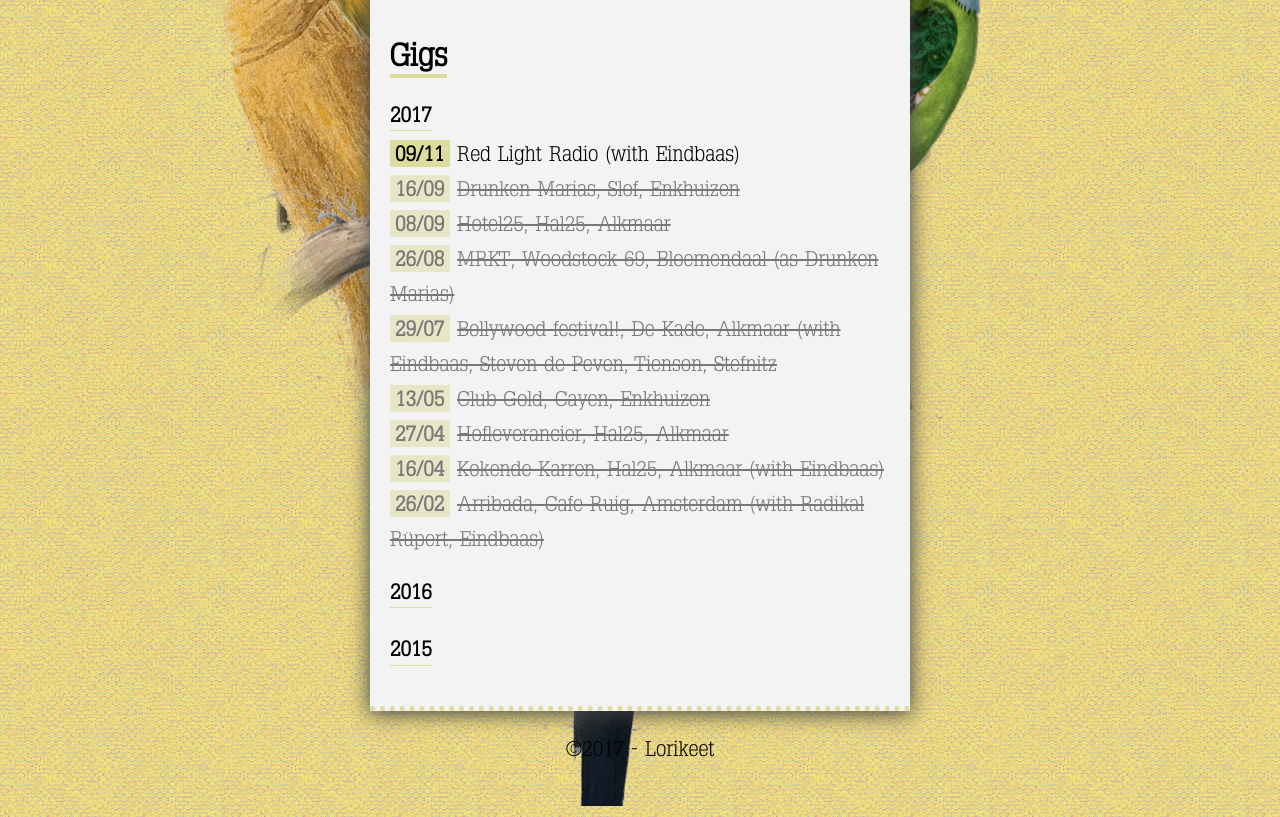
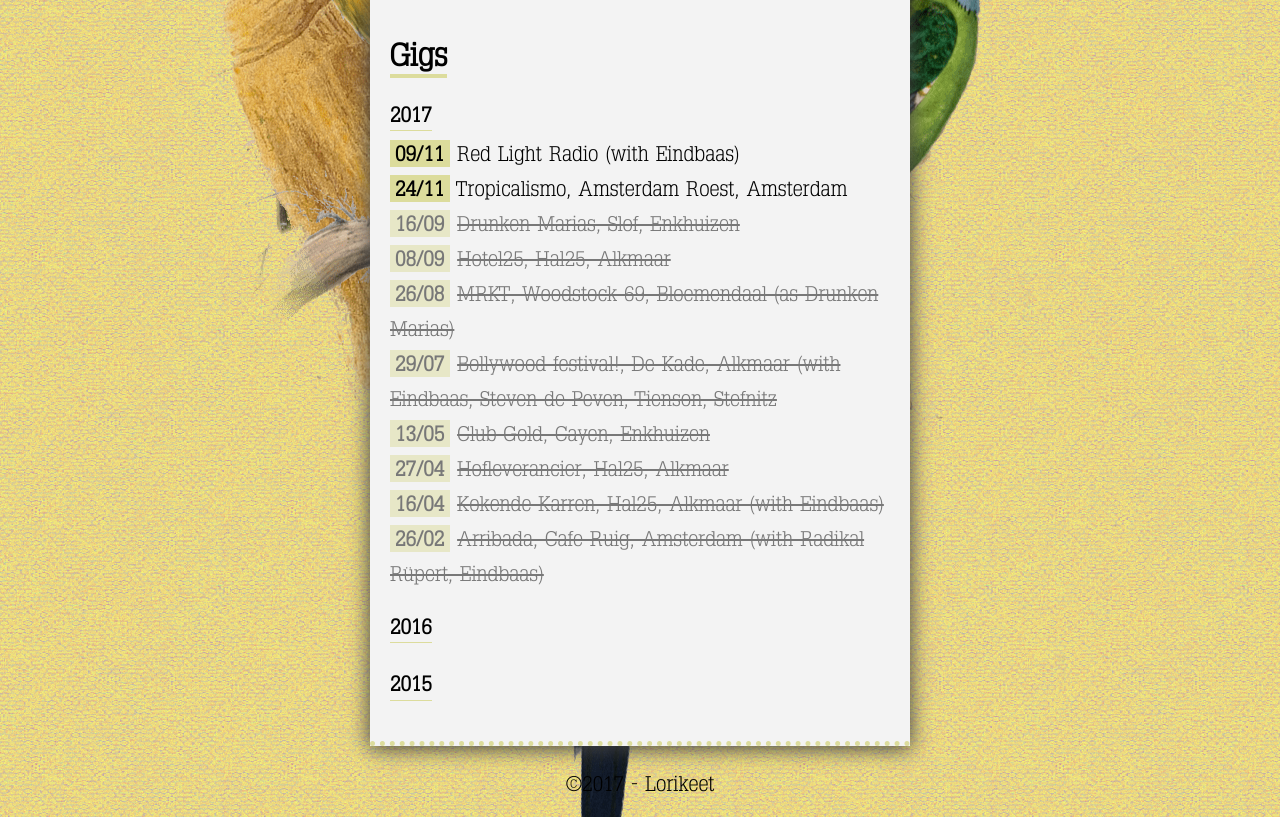
Before and after one commit to grdw/lorikeet, a Jekyll site: the page built from index.html, in a window 1280 px wide and 900 px high, scrolled down 618 px, cut to the strip 83-900 px from the top of the window. Built offline with Jekyll 4.4.1, drawn with Linux system fonts in a browser that asks for light colours.

Commit message:
Add Roest event

```diff
--- a/_data/events.yaml
+++ b/_data/events.yaml
@@ -1,6 +1,8 @@
 2017:
   - date: "2017-11-09"
     event: "Red Light Radio (with Eindbaas)"
+  - date: "2017-11-24"
+    event: "Tropicalismo, Amsterdam Roest, Amsterdam"
   - date: "2017-09-16"
     event: "Drunken Marias, Slof, Enkhuizen"
   - date: "2017-09-08"
```
